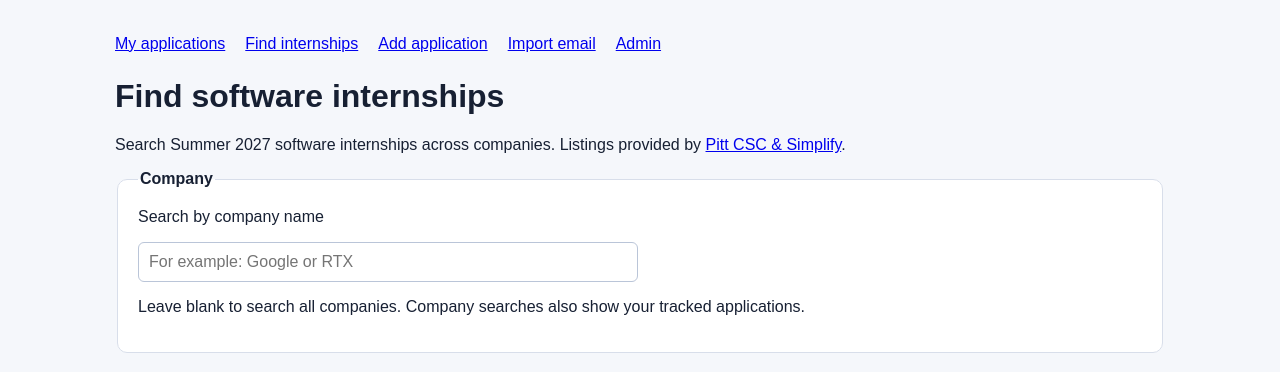
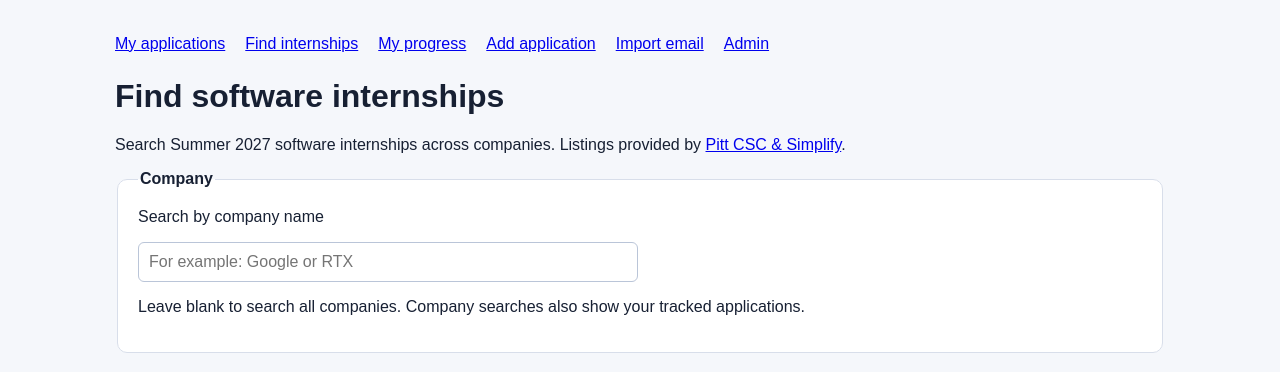
Before and after one commit to davenje1-star/internship-finder-tracker, a Django app: page /finder/ in a window 1280 px wide. Shown: the top 372 px of the page. Run offline with Django 5.2, Linux system fonts and the light colour scheme; the visitor is signed in with stand-in values (Sample User, id 1); data that the repository does not hold is empty.

Commit message:
Add My progress link to internship finder

```diff
--- a/applications/templates/applications/internship_finder.html
+++ b/applications/templates/applications/internship_finder.html
@@ -23,6 +23,7 @@
     <nav>
         <a href="{% url 'application_list' %}">My applications</a>
         <a href="{% url 'internship_finder' %}">Find internships</a>
+        <a href="{% url 'progress_dashboard' %}">My progress</a>
         <a href="{% url 'application_create' %}">Add application</a>
         <a href="{% url 'import_email' %}">Import email</a>
         <a href="{% url 'admin:index' %}">Admin</a>
```
